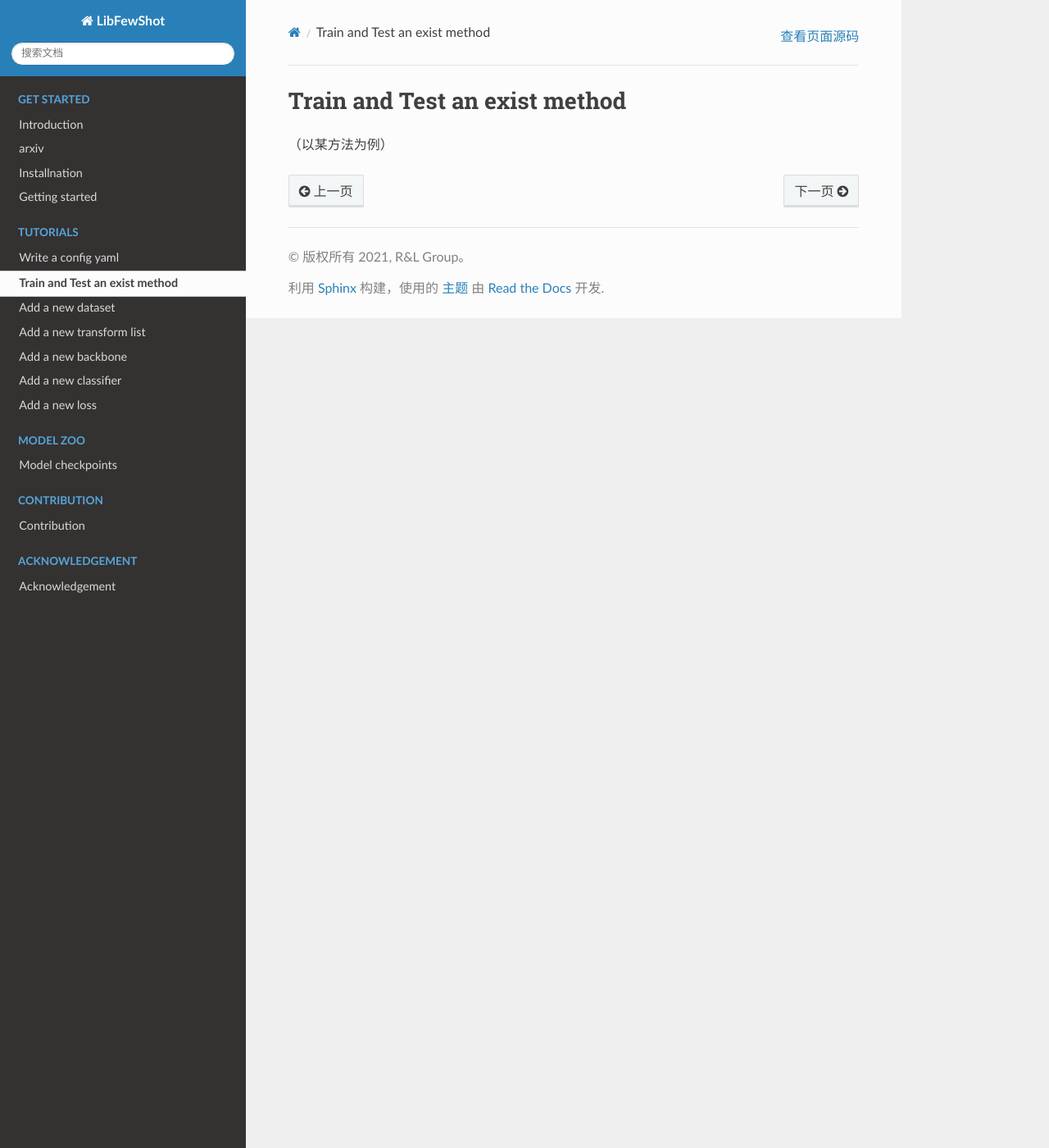
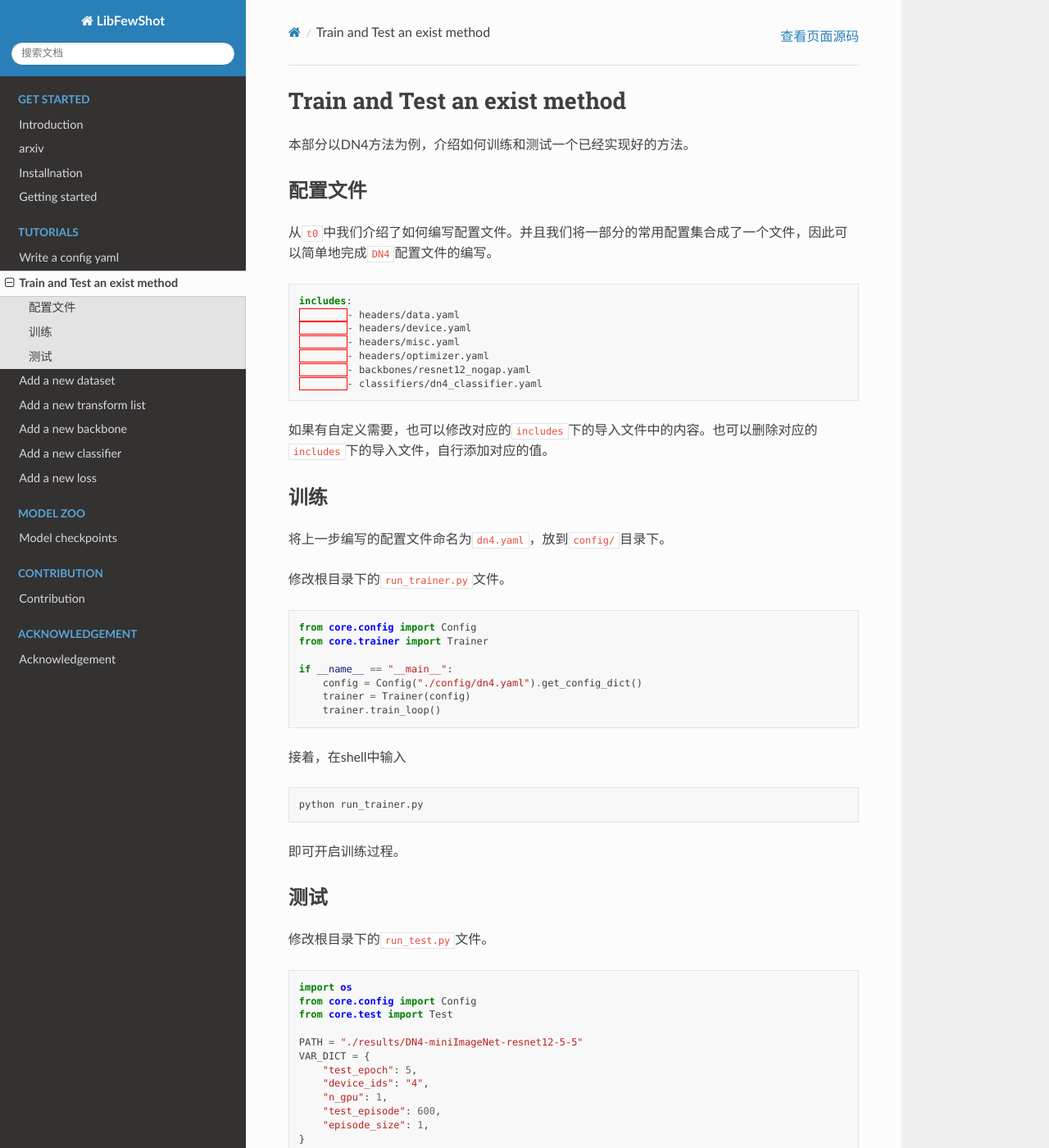
Before and after one commit to RL-VIG/LibFewShot, a Sphinx documentation site: the page built from docs/tutorials/t1-train_and_test_exist_methods.md, in a window 1280 px wide and 1400 px high. Shown: the whole window at 82% size. Built offline with Sphinx 7.4.7 and the Read the Docs theme 2.0.0, drawn with Linux system fonts in a browser that asks for light colours; some of the changed text lies outside the part shown.

Commit message:
Update t1-train_and_test_exist_methods.md

````diff
--- a/docs/tutorials/t1-train_and_test_exist_methods.md
+++ b/docs/tutorials/t1-train_and_test_exist_methods.md
@@ -1,3 +1,84 @@
 # Train and Test an exist method
 
-（以某方法为例）
+本部分以DN4方法为例，介绍如何训练和测试一个已经实现好的方法。
+
+## 配置文件
+
+从`t0`中我们介绍了如何编写配置文件。并且我们将一部分的常用配置集合成了一个文件，因此可以简单地完成`DN4`配置文件的编写。
+
+```yaml
+includes:
+	- headers/data.yaml
+	- headers/device.yaml
+	- headers/misc.yaml
+	- headers/optimizer.yaml
+	- backbones/resnet12_nogap.yaml
+	- classifiers/dn4_classifier.yaml
+```
+
+如果有自定义需要，也可以修改对应的`includes`下的导入文件中的内容。也可以删除对应的`includes`下的导入文件，自行添加对应的值。
+
+## 训练
+
+将上一步编写的配置文件命名为`dn4.yaml`，放到`config/`目录下。
+
+修改根目录下的`run_trainer.py`文件。
+
+```python
+from core.config import Config
+from core.trainer import Trainer
+
+if __name__ == "__main__":
+    config = Config("./config/dn4.yaml").get_config_dict()
+    trainer = Trainer(config)
+    trainer.train_loop()
+```
+
+接着，在shell中输入
+
+```shell
+python run_trainer.py
+```
+
+即可开启训练过程。
+
+## 测试
+
+修改根目录下的`run_test.py`文件。
+
+```python
+import os
+from core.config import Config
+from core.test import Test
+
+PATH = "./results/DN4-miniImageNet-resnet12-5-5"
+VAR_DICT = {
+    "test_epoch": 5,
+    "device_ids": "4",
+    "n_gpu": 1,
+    "test_episode": 600,
+    "episode_size": 1,
+}
+
+if __name__ == "__main__":
+    config = Config(os.path.join(PATH, "config.yaml"), VAR_DICT).get_config_dict()
+    test = Test(config, PATH)
+    test.test_loop()
+
+```
+
+在shell中运行
+
+```shell
+python run_test.py
+```
+
+即可开始测试过程。
+
+当然，上述run_test.py中的VAR_DICT变量中的值都可以去掉，然后通过在shell中运行
+
+```shell
+python run_test.py --test_epoch 5 --device_ids 4 --n_gpu 1 --test_episode 600 --episode_size 1
+```
+
+来达到同样的效果。
````
